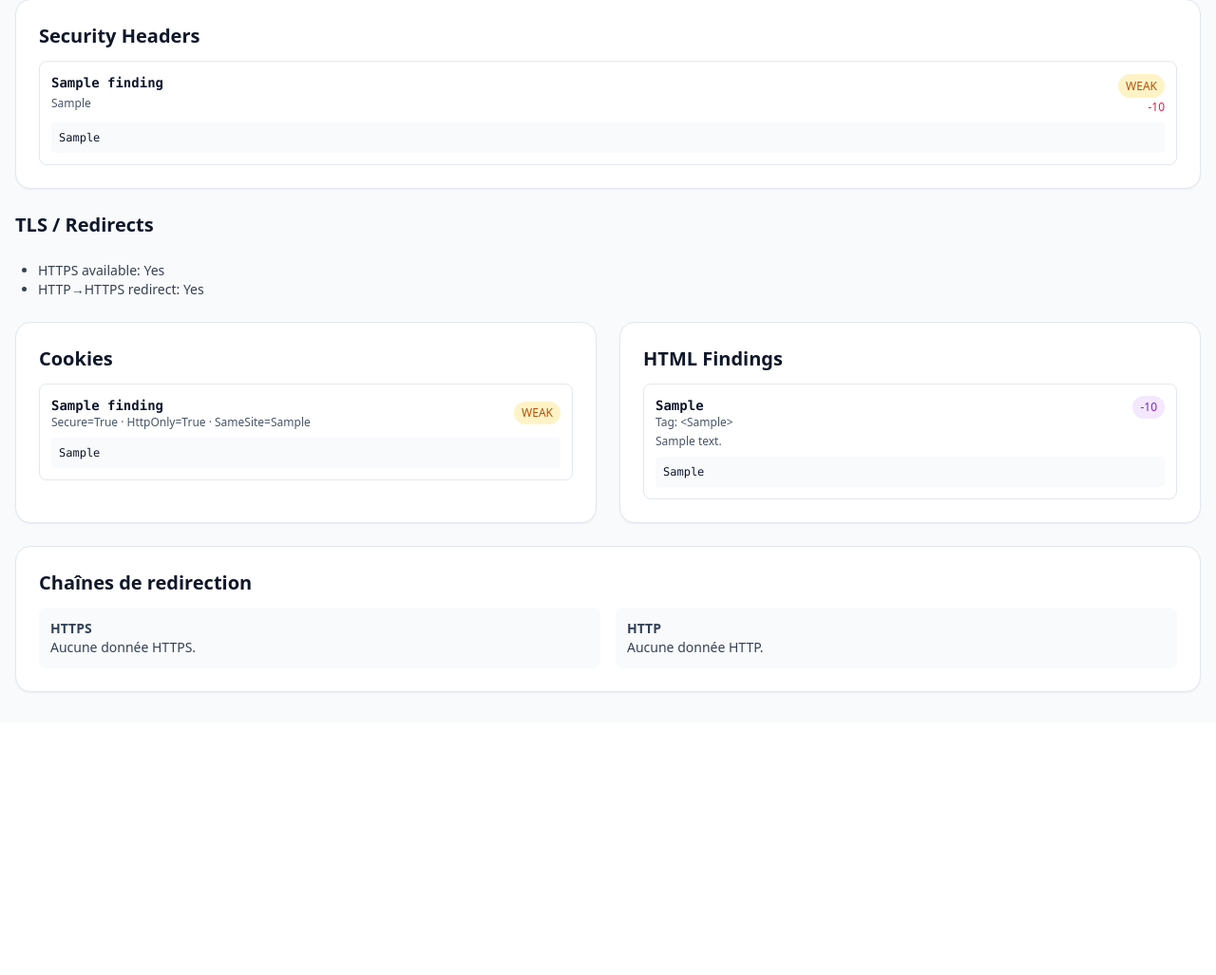
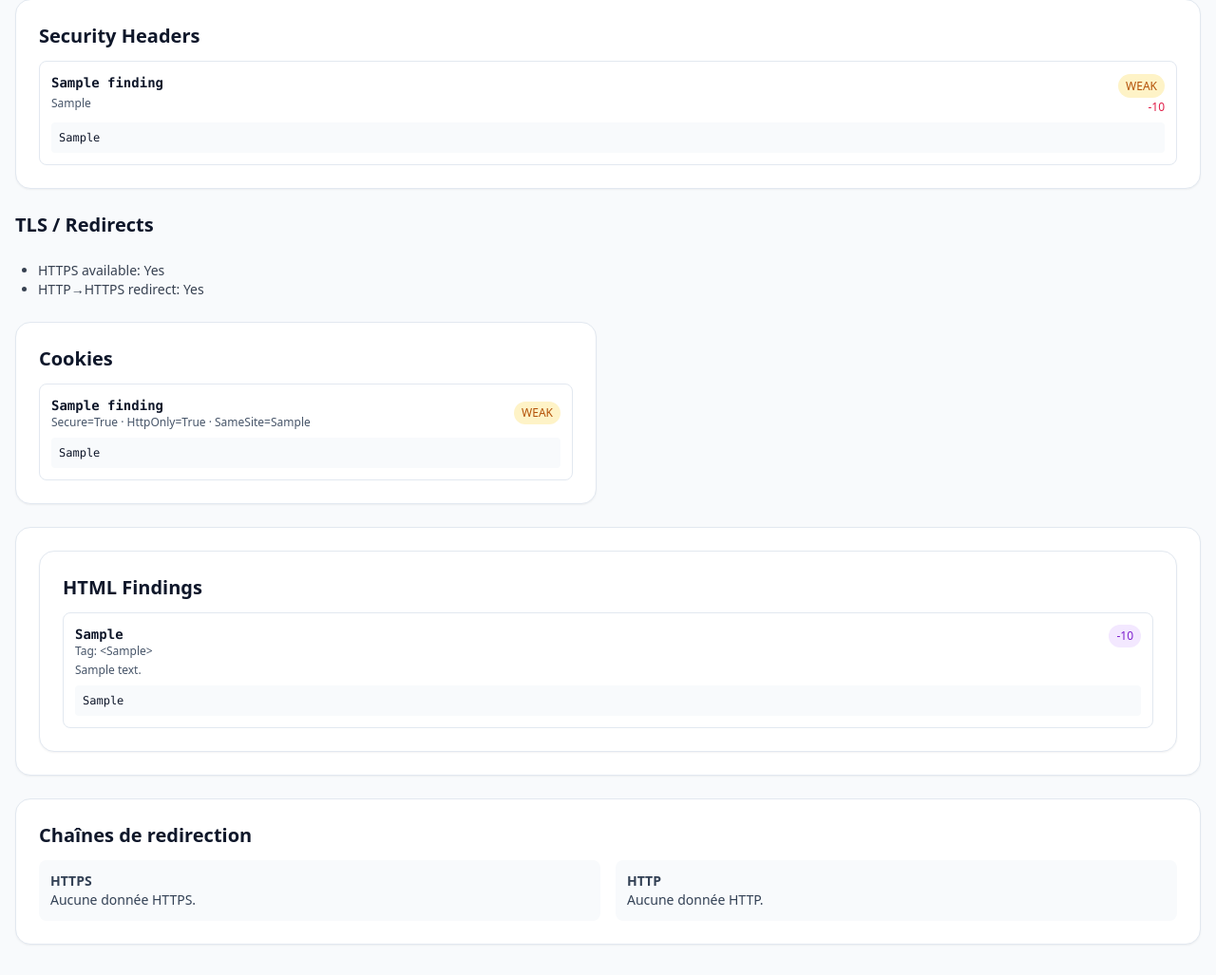
Before and after one commit to Alexisgreau/headershield, a FastAPI app: page /scan/1 in a window 1280 px wide. Shown: the part 332-1359 px from the top of the page at 95% size. Before the commit the page ends 1062 px from the top, so only its background shows below. Run offline with FastAPI, Linux system fonts and the light colour scheme; tables that the repository leaves empty hold one stand-in row (values such as "Sample post"); some libraries are stand-ins or nearby versions.

Commit message:
update html/cookies view

```diff
--- a/app/web/templates/scan_detail.html
+++ b/app/web/templates/scan_detail.html
@@ -84,7 +84,9 @@
         {% endif %}
       </div>
     </div>
+  </section>
 
+  <section class="rounded-2xl border border-slate-200 bg-white p-6 shadow-sm">
     <div class="rounded-2xl border border-slate-200 bg-white p-6 shadow-sm">
       <h2 class="mb-3 text-xl font-semibold">HTML Findings</h2>
       <div class="space-y-2">
```
